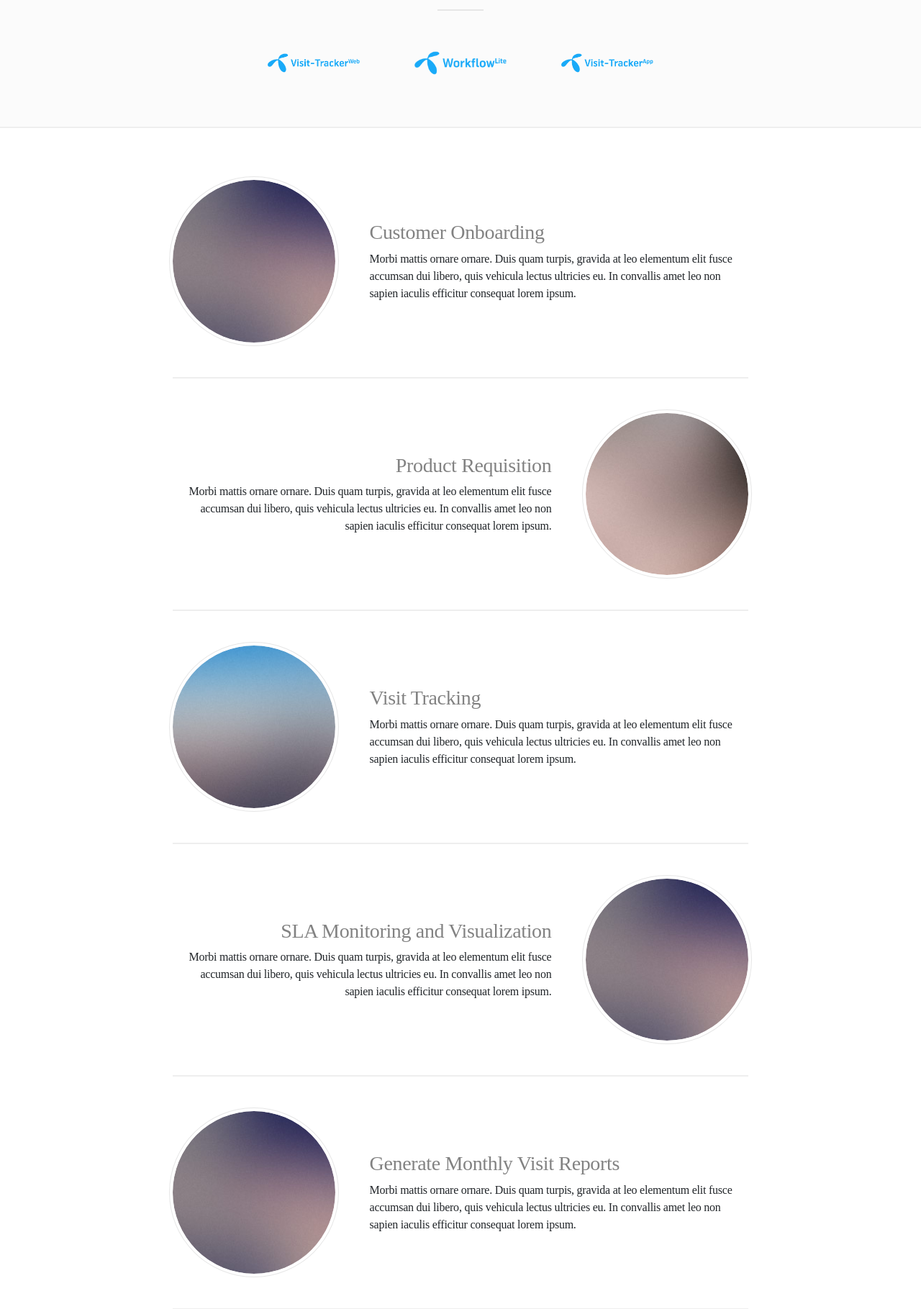
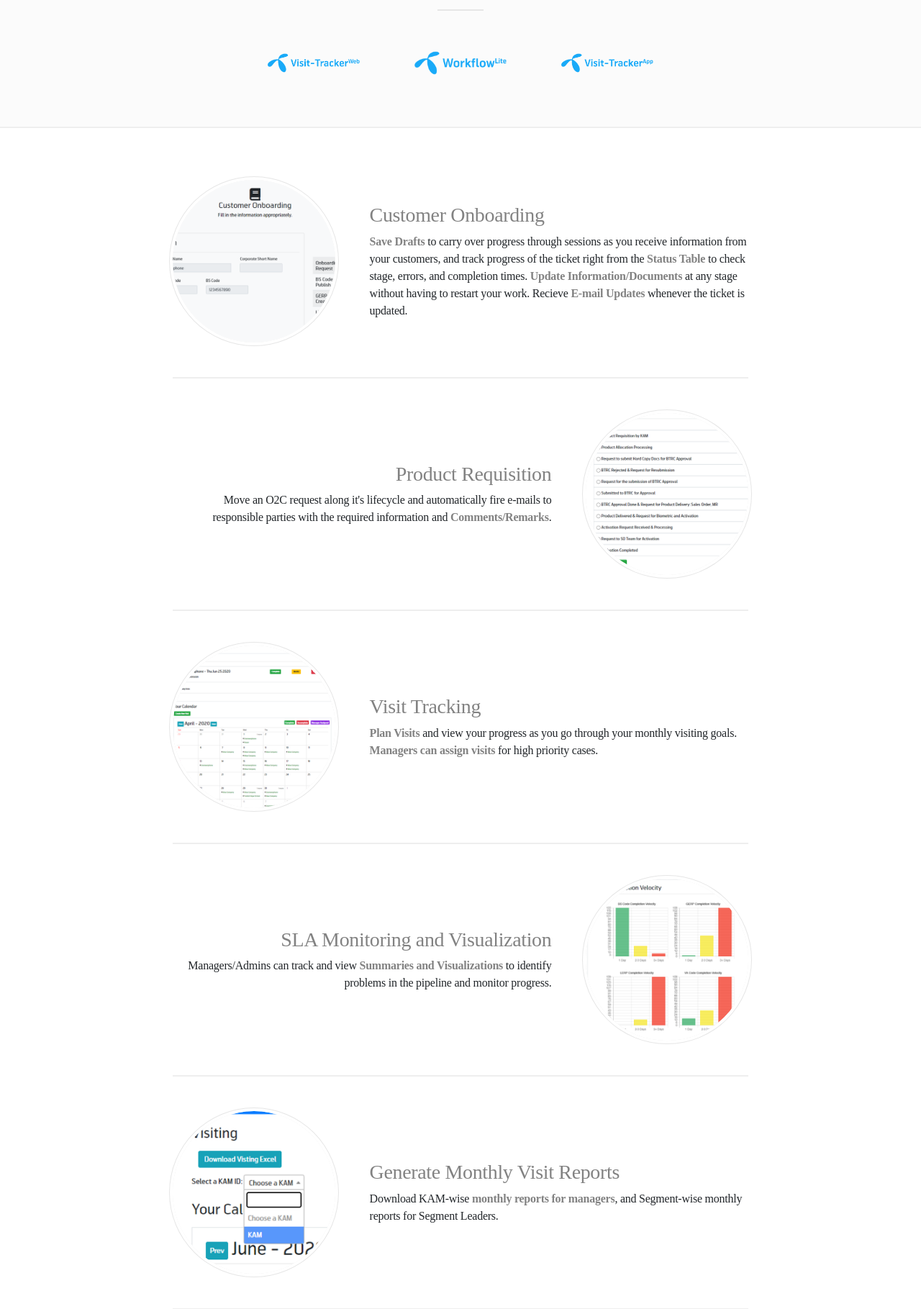
Before and after one commit to Grameenphone-Workflow/Grameenphone-Workflow-Management, a Django app: page / in a window 1280 px wide. Shown: the part 968-2787 px from the top of the page at 72% size. Run offline with Django 3.2, Linux system fonts and the light colour scheme; some libraries are stand-ins or nearby versions; some web fonts are replaced.

Commit message:
Update feature list

```diff
--- a/templates/landing_page.html
+++ b/templates/landing_page.html
@@ -60,8 +60,8 @@
 
 	<nav id="nav" class="navbar navbar-expand-lg navbar-dark bg-primary fixed-top" hidden>
 		<div class="navbar-brand mx-auto">
-			<img src="{% static '/images/white-telenor.png' %}" width="25px"class="mr-3">
-				Welcome to Grameenphone-Workflow-Management
+			<img src="{% static '/images/white-telenor.png' %}" width="25px" class="mr-3">
+			Welcome to Grameenphone-Workflow-Management
 		</div>
 	</nav>
 
@@ -97,66 +97,50 @@
 	<section id="two" class="wrapper">
 		<div class="inner alt">
 			<section class="spotlight" data-aos="fade-right">
-				<div class="image"><img src="{% static 'landing_page/images/pic01.jpg' %}" alt="" /></div>
+				<div class="image"><img src="{% static 'images/onboarding.png' %}" alt="" /></div>
 				<div class="content">
 					<h3>Customer Onboarding</h3>
-					<p>Morbi mattis ornare ornare. Duis quam turpis, gravida at leo elementum elit fusce accumsan dui
-						libero, quis vehicula lectus ultricies eu. In convallis amet leo non sapien iaculis efficitur
-						consequat lorem ipsum.</p>
+					<p><b>Save Drafts</b> to carry over progress through sessions as you receive information from your
+						customers, and track progress of the ticket right from the <b>Status Table</b> to check
+						stage, errors, and completion times. <b>Update Information/Documents</b> at any stage without
+						having to
+						restart your work. Recieve <b>E-mail Updates</b> whenever the ticket is updated.</p>
 				</div>
 			</section>
 			<section class="spotlight" data-aos="fade-left">
-				<div class="image"><img src="{% static 'landing_page/images/pic02.jpg' %}" alt="" /></div>
+				<div class="image"><img src="{% static 'images/o2c.png' %}" alt="" /></div>
 				<div class="content">
 					<h3>Product Requisition</h3>
-					<p>Morbi mattis ornare ornare. Duis quam turpis, gravida at leo elementum elit fusce accumsan dui
-						libero, quis vehicula lectus ultricies eu. In convallis amet leo non sapien iaculis efficitur
-						consequat lorem ipsum.</p>
+					<p>Move an O2C request along it's lifecycle and automatically fire e-mails to responsible parties with
+						the required information and <b>Comments/Remarks</b>.</p>
 				</div>
 			</section>
 			<section class="spotlight" data-aos="fade-right">
-				<div class="image"><img src="{% static 'landing_page/images/pic03.jpg' %}" alt="" /></div>
+				<div class="image"><img src="{% static 'images/visit.png' %}" alt="" /></div>
 				<div class="content">
 					<h3>Visit Tracking</h3>
-					<p>Morbi mattis ornare ornare. Duis quam turpis, gravida at leo elementum elit fusce accumsan dui
-						libero, quis vehicula lectus ultricies eu. In convallis amet leo non sapien iaculis efficitur
-						consequat lorem ipsum.</p>
+					<p> <b>Plan Visits</b> and view your progress as you go through your monthly visiting goals. <b>Managers can assign visits</b> for high priority cases.</p>
 				</div>
 			</section>
 			<section class="spotlight" data-aos="fade-left">
-				<div class="image"><img src="{% static 'landing_page/images/pic01.jpg' %}" alt="" /></div>
+				<div class="image"><img src="{% static 'images/sla.png' %}" alt="" /></div>
 				<div class="content">
 					<h3>SLA Monitoring and Visualization</h3>
-					<p>Morbi mattis ornare ornare. Duis quam turpis, gravida at leo elementum elit fusce accumsan dui
-						libero, quis vehicula lectus ultricies eu. In convallis amet leo non sapien iaculis efficitur
-						consequat lorem ipsum.</p>
+					<p>Managers/Admins can track and view <b>Summaries and Visualizations</b> to identify problems in the pipeline and monitor progress.</p>
 				</div>
 			</section>
 			<section class="spotlight" data-aos="fade-right">
-				<div class="image"><img src="{% static 'landing_page/images/pic01.jpg' %}" alt="" /></div>
+				<div class="image"><img src="{% static 'images/monthly_report.png' %}" alt="" /></div>
 				<div class="content">
 					<h3>Generate Monthly Visit Reports</h3>
-					<p>Morbi mattis ornare ornare. Duis quam turpis, gravida at leo elementum elit fusce accumsan dui
-						libero, quis vehicula lectus ultricies eu. In convallis amet leo non sapien iaculis efficitur
-						consequat lorem ipsum.</p>
-				</div>
-			</section>
-			<section class="spotlight" data-aos="fade-left">
-				<div class="image"><img src="{% static 'landing_page/images/pic01.jpg' %}" alt="" /></div>
-				<div class="content">
-					<h3>Track Customer Visits</h3>
-					<p>Morbi mattis ornare ornare. Duis quam turpis, gravida at leo elementum elit fusce accumsan dui
-						libero, quis vehicula lectus ultricies eu. In convallis amet leo non sapien iaculis efficitur
-						consequat lorem ipsum.</p>
+					<p>Download KAM-wise <b>monthly reports for managers</b>, and Segment-wise monthly reports for Segment Leaders.</p>
 				</div>
 			</section>
 			<section class="spotlight" data-aos="fade-right">
-				<div class="image"><img src="{% static 'landing_page/images/pic01.jpg' %}" alt="" /></div>
+				<div class="image"><img src="{% static 'images/phone.png' %}" alt="" /></div>
 				<div class="content">
-					<h3>Automated E-mails and Notifications</h3>
-					<p>Morbi mattis ornare ornare. Duis quam turpis, gravida at leo elementum elit fusce accumsan dui
-						libero, quis vehicula lectus ultricies eu. In convallis amet leo non sapien iaculis efficitur
-						consequat lorem ipsum.</p>
+					<h3>On-The-Go</h3>
+					<p>Plan, Update and Track your visits on-the-go with the <b>phone app</b>.</p>
 				</div>
 			</section>
 			<section class="special" data-aos="zoom-in">
@@ -173,16 +157,16 @@
 		</div>
 	</section>
 
+
+
 	<!-- Three -->
 	<section id="three" class="wrapper style2 special" data-aos="fade-up">
 		<header class="major">
-			<h2>Magna leo sapien gravida</h2>
-			<p>Gravida at leo elementum elit fusce accumsan dui libero, quis vehicula<br />
-				lectus ultricies eu. In convallis amet leo sapien iaculis efficitur.</p>
+			<h2 class="mb-3">Not a member of the Grameenphone Business Division?</h2>
+			<p class="mt-3">Follow the link below to go through a complete demo over on Heroku. <br>
+				 Play around and experiment with all the features <b>GWM</b> has to offer.</p>
 		</header>
-		<ul class="actions special">
-			<li><a href="#" class="button primary icon solid fa-download">Download</a></li>
-		</ul>
+		<button class="button"><img src="{% static 'images/heroku.png' %}" style="height: 35px;" alt=""/></button>
 	</section>
 
 
```
